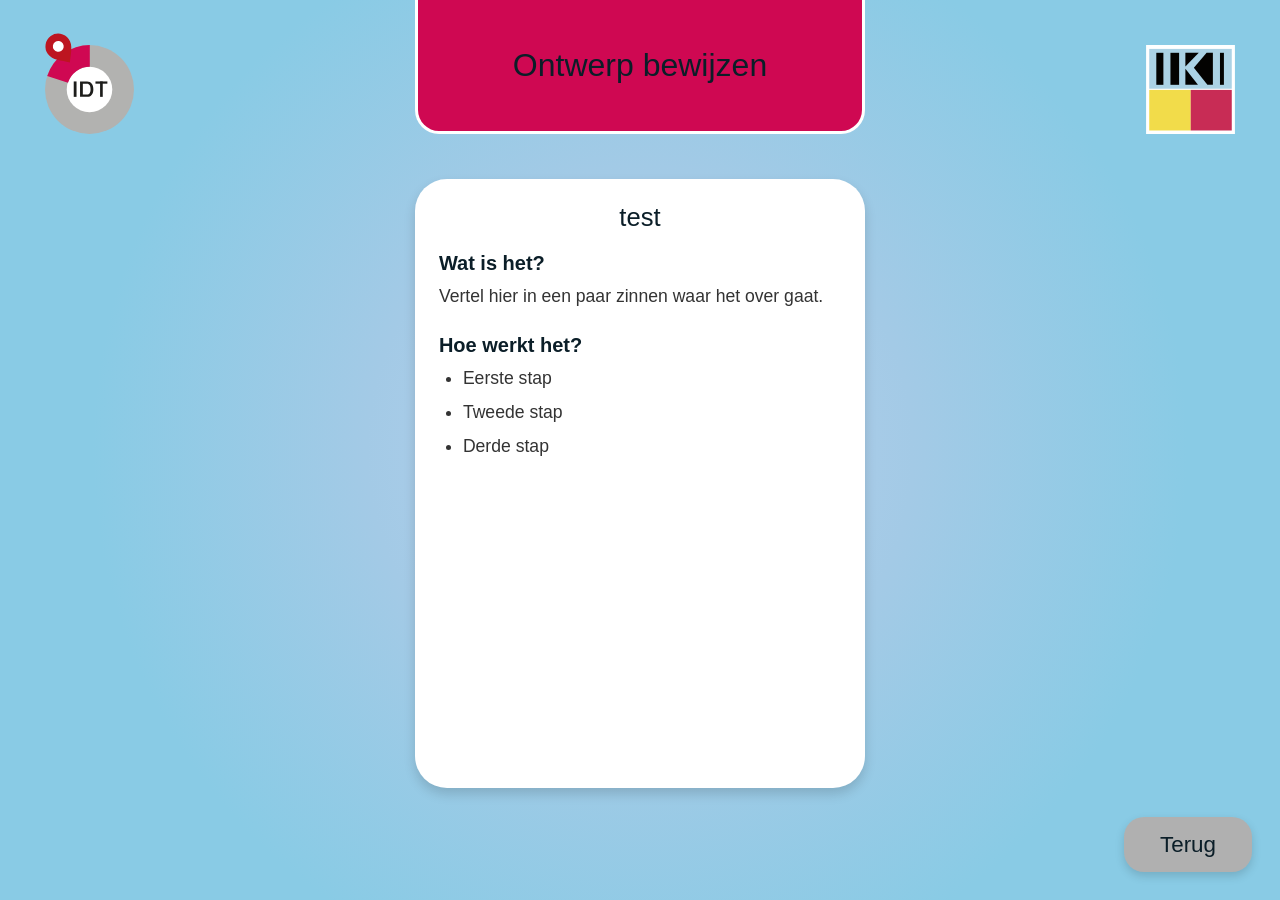
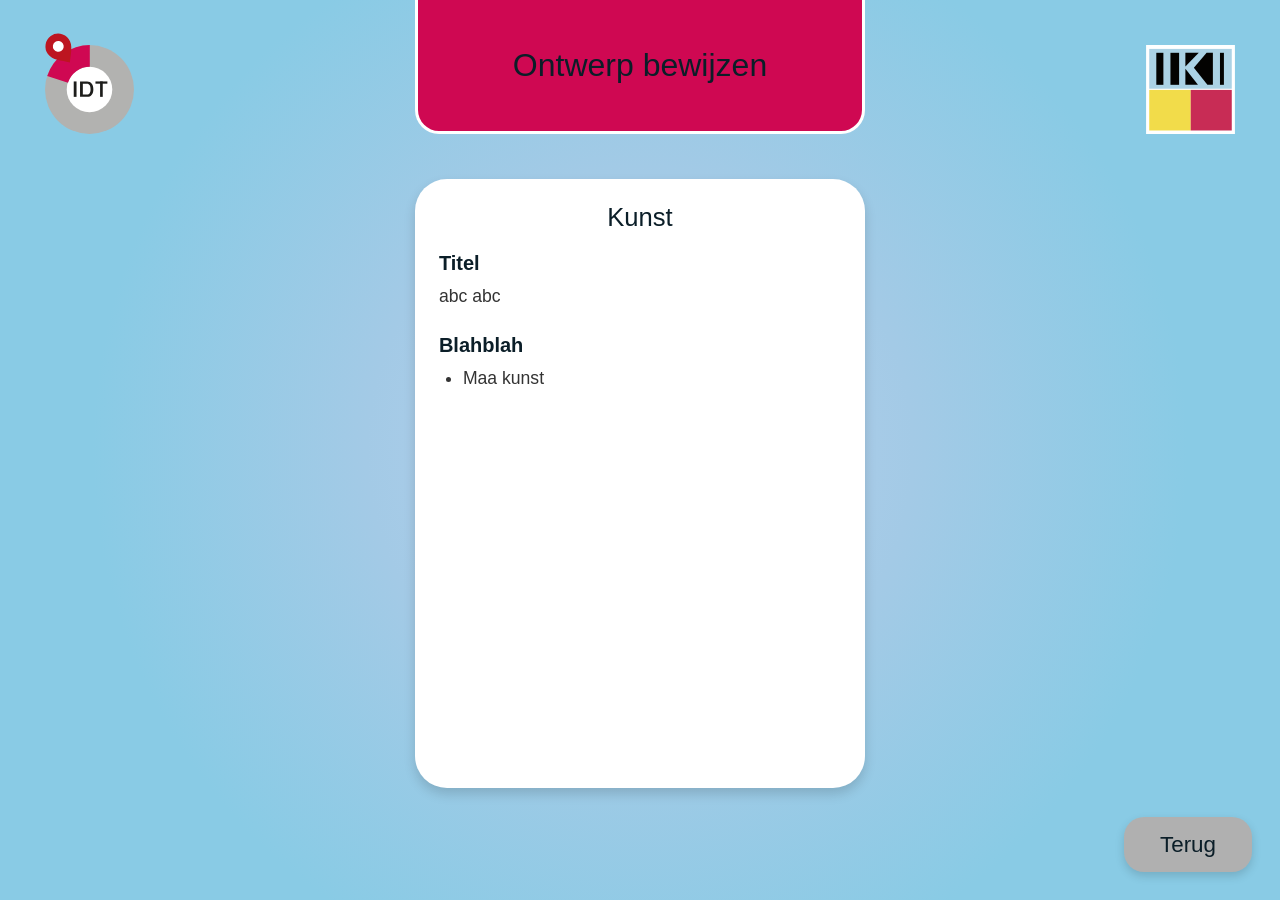
Before and after one commit to acdh2/acdh2.github.io, a Jekyll site: the page built from _onderwerpen/ontwerp-bewijzen/test.md, in a window 1280 px wide. Built offline with Jekyll 4.4.1, drawn with Linux system fonts in a browser that asks for light colours.

Commit message:
Pagina bijgewerkt: Kunst (via beheer, admin)

```diff
--- a/_onderwerpen/ontwerp-bewijzen/test.md
+++ b/_onderwerpen/ontwerp-bewijzen/test.md
@@ -1,15 +1,13 @@
 ---
-titel: test
+titel: Kunst
 geavanceerd:
   - volgorde: 4
 ---
 
-## Wat is het?
+## Titel
 
-Vertel hier in een paar zinnen waar het over gaat.
+abc abc
 
-## Hoe werkt het?
+## Blahblah
 
-- Eerste stap
-- Tweede stap
-- Derde stap
+- Maa kunst
```
